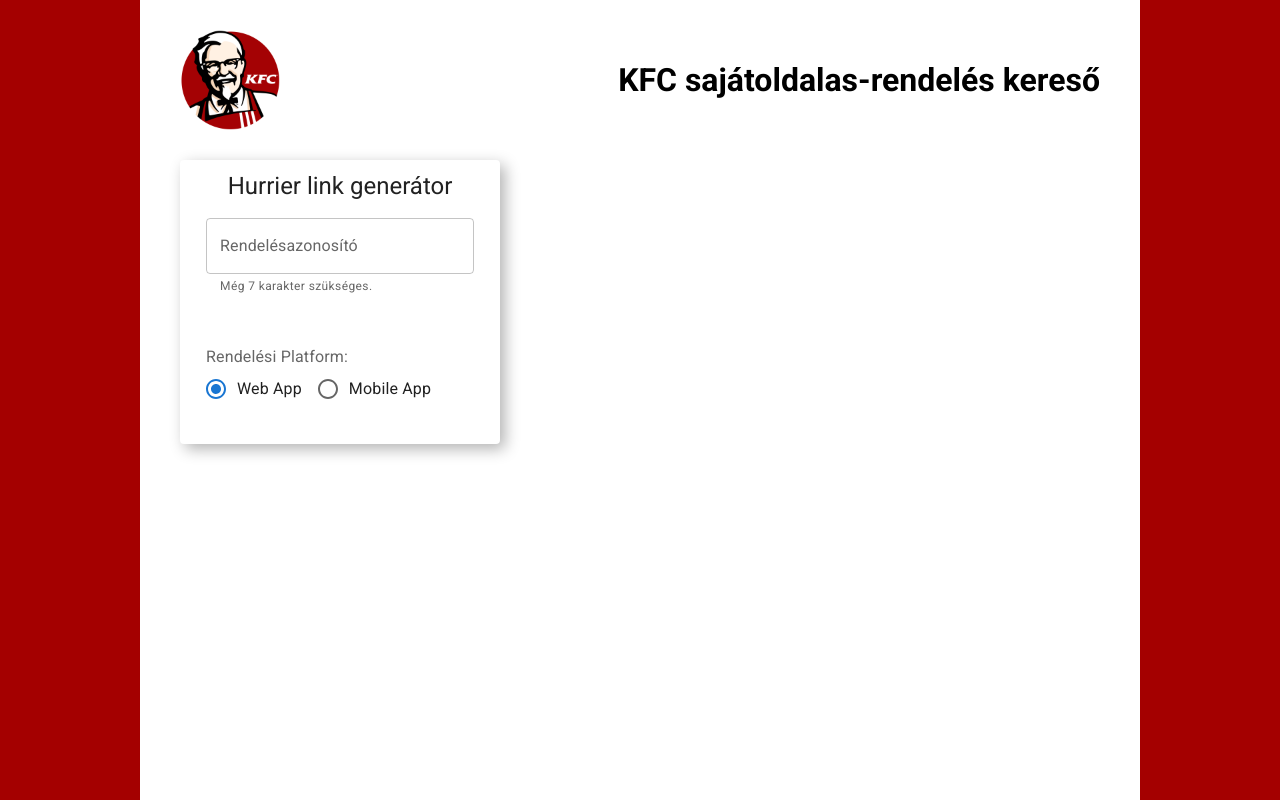
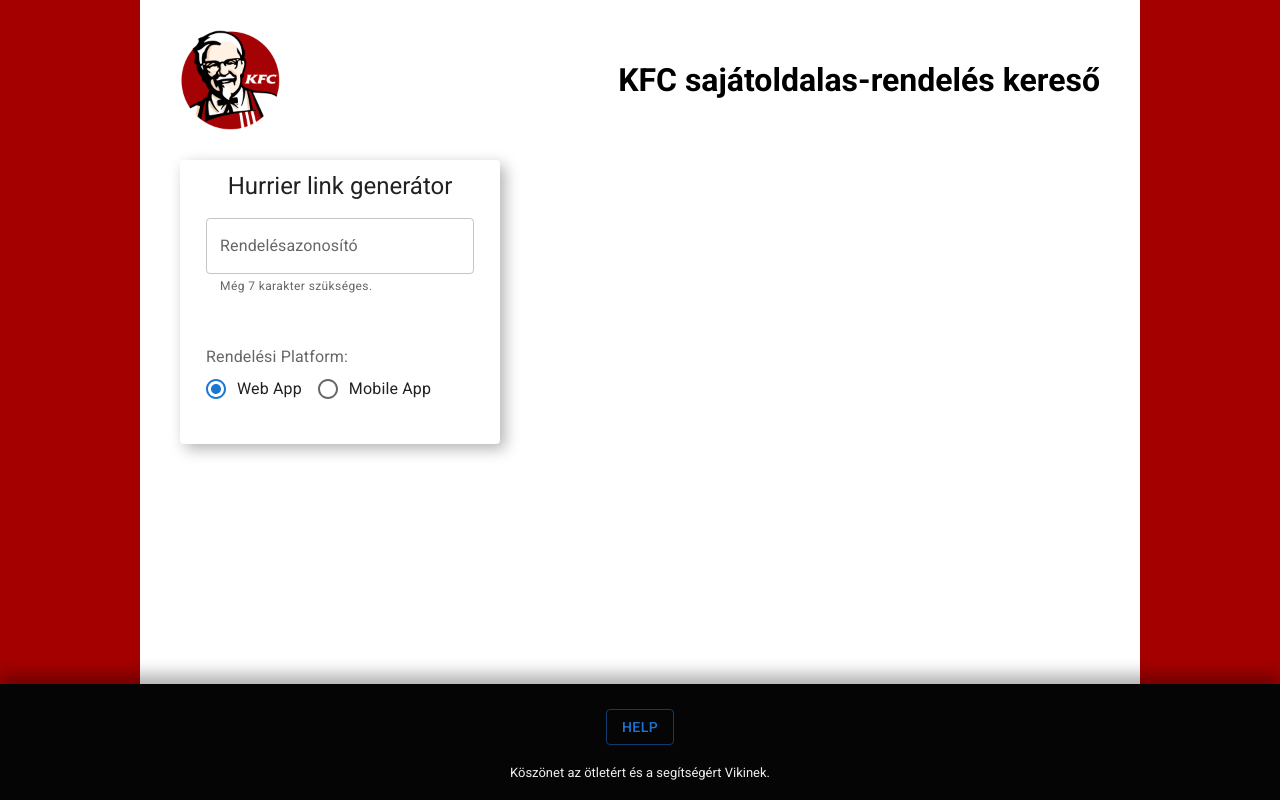
Before and after one commit to Mausp7/kfc-search, a React (Create React App) app: page / in a window 1280 px wide. Built offline with nearby package versions, Linux system fonts and the light colour scheme.

Commit message:
Add footer element, style and functionality.

```diff
--- a/src/App.jsx
+++ b/src/App.jsx
@@ -24,6 +24,7 @@
 	const [orderScource, setOrderScource] = useState("W");
 	const [date, setDate] = useState(presentDate);
 	const [code, setCode] = useState("");
+	const [help, setHelp] = useState(false);
 
 	const link = `https://hu.eu.logisticsbackoffice.com/dispatcher/order_details/${orderScource}%2FD%2F${date
 		.toISOString()
@@ -145,6 +146,26 @@
 					</div>
 				)}
 			</section>
+			<footer>
+				<div>
+					{help && (
+						<p>
+							Ha a rendelés nem tölt be, kérlek ellenőrizd, hogy be vagy-e
+							jelentkezve Hurrier-be, a rendelés dátumát, illetve próbáld ki a
+							másik rendelési platformmal is. <br />
+							Bugokkal és fejlesztési javaslatokkal keresd @Árcsi-t Slacken.
+						</p>
+					)}
+					<Button
+						variant="outlined"
+						onClick={() => setHelp(!help)}
+						style={{ margin: 5 }}
+					>
+						{help ? "Bezár" : "Help"}
+					</Button>
+				</div>
+				<p className="thanks">Köszönet az ötletért és a segítségért Vikinek.</p>
+			</footer>
 		</div>
 	);
 }
--- a/src/index.scss
+++ b/src/index.scss
@@ -61,7 +61,7 @@
 	min-height: 100vh;
 
 	margin: 0 auto;
-	padding: 20px 40px;
+	padding: 20px 40px 130px;
 	background-color: #ffffff;
 
 	font-family: "Roboto", sans-serif;
@@ -116,4 +116,40 @@
 			}
 		}
 	}
+
+	footer {
+		position: fixed;
+		left: 0;
+		bottom: 0;
+
+		width: 100%;
+
+		padding: 20px 0px;
+		background-color: #050505;
+		box-shadow: 0px -10px 15px rgba(0, 0, 0, 0.3);
+
+		color: #eee;
+
+		div {
+			display: flex;
+			flex-direction: column;
+			justify-content: center;
+			align-items: center;
+
+			margin-bottom: 10px;
+
+			p {
+				margin: 10px 10%;
+			}
+		}
+
+		p.thanks {
+			width: 100%;
+
+			margin-top: 15px;
+
+			font-size: 13px;
+			text-align: center;
+		}
+	}
 }
```
